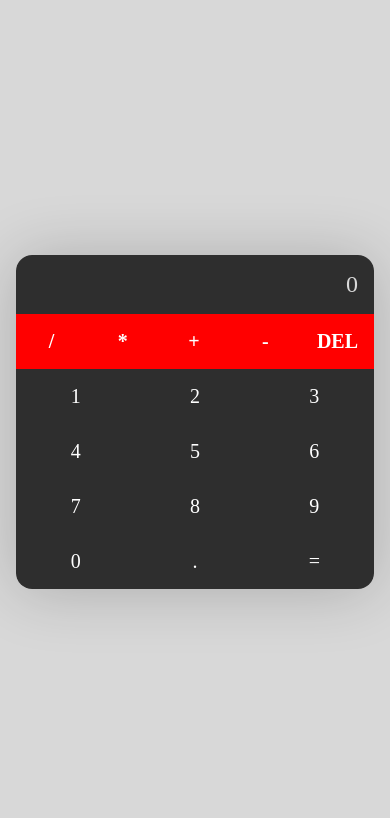
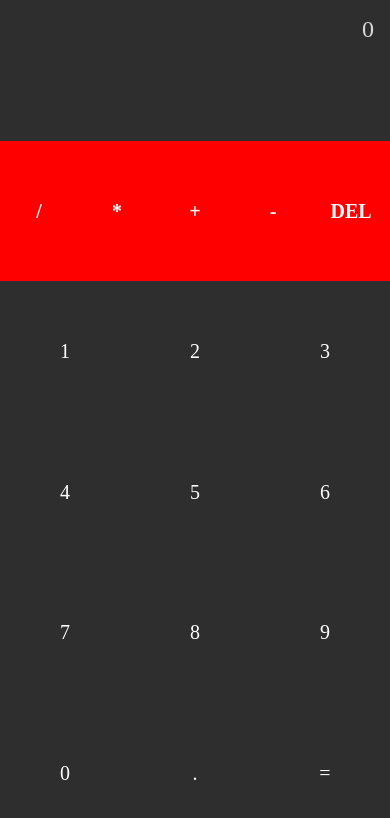
Before and after one commit to 1jdsteele/calculator2, a React (Create React App) app: page / in a window 390 px wide. Shown: the top 818 px of the page. Built offline with nearby package versions, Linux system fonts and the light colour scheme; the HTML template or start-up script is replaced by a standard one.

Commit message:
media inquiry allows mobile to have calculator take up entire screen

```diff
--- a/src/index.css
+++ b/src/index.css
@@ -85,3 +85,27 @@ button:hover {
   max-width: 33.333%;
   background-color: var(--dark);
 }
+
+
+@media only screen and (max-width: 400px){
+
+  .calculator {
+    border-radius: 0;
+    width: 100%;
+    height: 100%;
+    max-height: 1000px;
+  }
+
+  .App {
+    padding: 0px;
+    min-height: 100vh;
+  }
+
+  button {
+    min-height: calc(100vh / 6);
+  }
+
+  .display {
+    min-height: calc(100vh / 6);
+  }
+}
```
